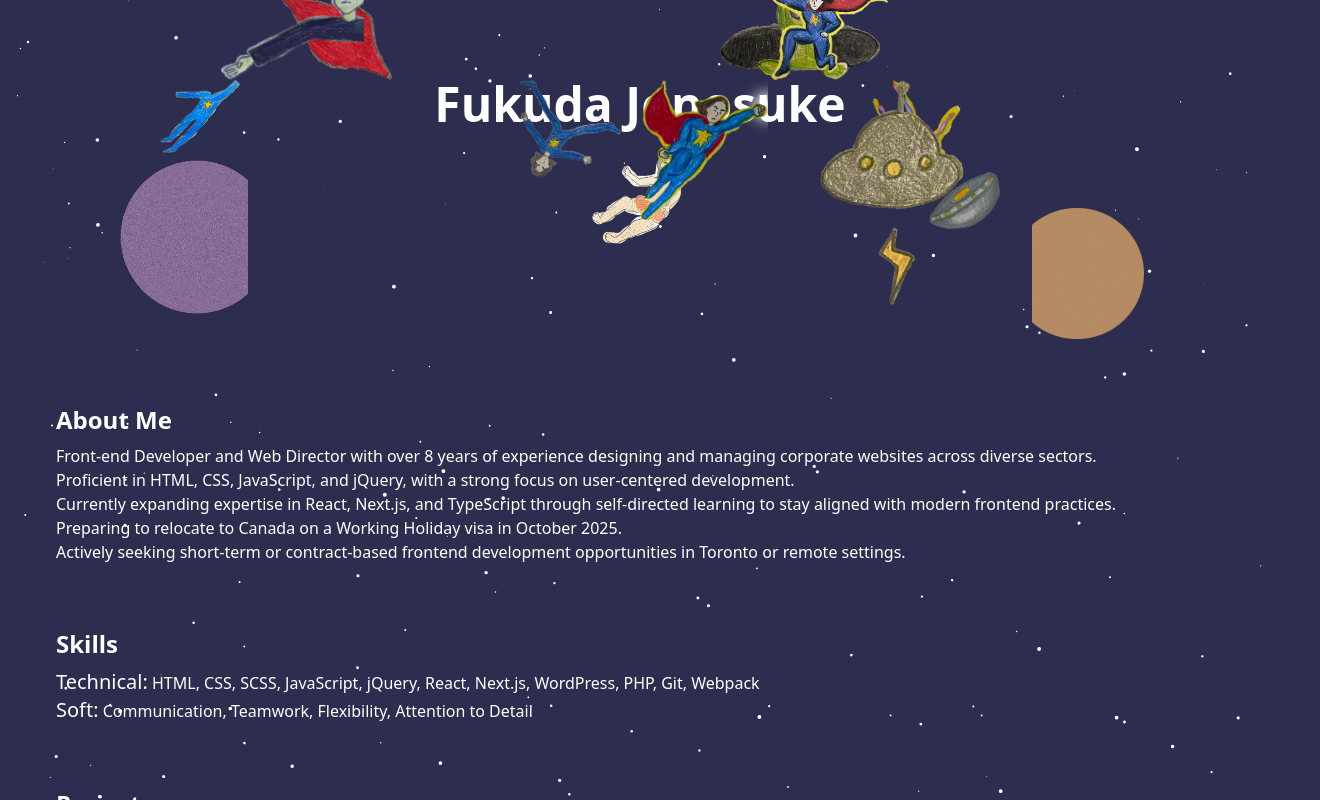
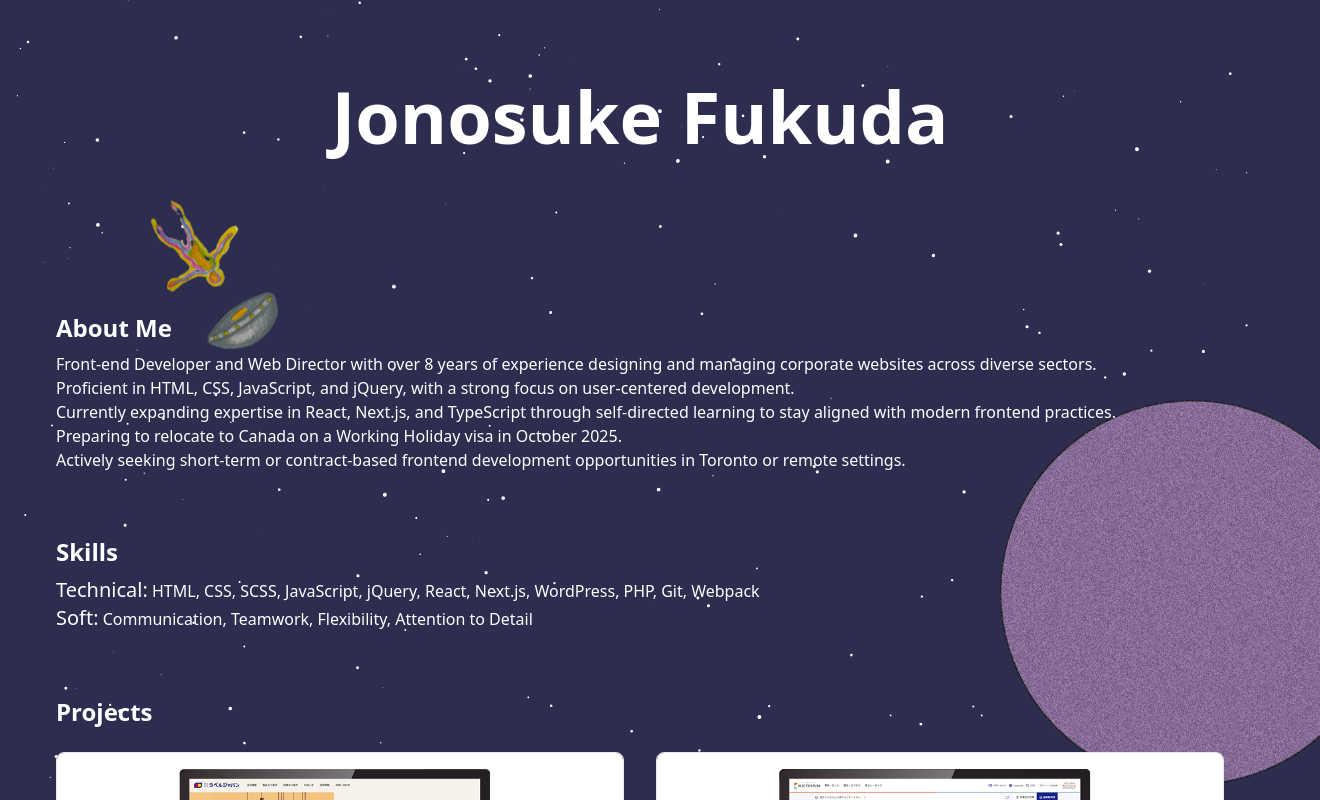
Before and after one commit to jojo-rlungrta/my-portfolio, a React (Vite) app: page / in a window 1280 px wide. Shown: the top 800 px of the page, 1320 px wide, since content can reach past the window. Built offline with nearby package versions, Linux system fonts and the light colour scheme.

Commit message:
20250910

```diff
--- a/src/components/Background.tsx
+++ b/src/components/Background.tsx
@@ -3,7 +3,6 @@ import Stars from "./Stars";
 const Background = () => {
   return (
     <div className="fixed inset-0 -z-10 overflow-hidden">
-      {/* 細かい星（背景として固定） */}
       <Stars />
     </div>
   );
--- /dev/null
+++ b/src/components/Decorations.module.css
@@ -0,0 +1,60 @@
+/* 横スクロール防止用（bodyに追加でも可） */
+body {
+  overflow-x: hidden;
+}
+
+/* jojo1~3 用スピン */
+@keyframes spin-regular {
+  0%   { transform: rotate(0deg) scale(1); }
+  20%  { transform: rotate(144deg) scale(1.1); }
+  40%  { transform: rotate(288deg) scale(1.15); }
+  60%  { transform: rotate(432deg) scale(1.15); }
+  80%  { transform: rotate(576deg) scale(1.1); }
+  100% { transform: rotate(720deg) scale(1); }
+}
+
+.spin-regular {
+  transform-origin: center center;
+  animation: spin-regular 0.5s linear forwards;
+}
+
+/* jojo4 用スピン（中央固定） */
+@keyframes spin-center {
+  0%   { transform: translateX(-50%) rotate(0deg) scale(1); }
+  20%  { transform: translateX(-50%) rotate(144deg) scale(1.1); }
+  40%  { transform: translateX(-50%) rotate(288deg) scale(1.15); }
+  60%  { transform: translateX(-50%) rotate(432deg) scale(1.15); }
+  80%  { transform: translateX(-50%) rotate(576deg) scale(1.1); }
+  100% { transform: translateX(-50%) rotate(720deg) scale(1); }
+}
+
+.spin-center {
+  transform-origin: center center;
+  animation: spin-center 0.5s linear forwards;
+}
+
+@keyframes rise-light {
+  0% { top: 3400px; opacity: 0; }
+  20% { opacity: 1; }
+  100% { top: 3000px; opacity: 0; } /* 上にのぼる */
+}
+
+/* 太陽のような光が上昇するアニメーション */
+@keyframes rise-light {
+  0%   { transform: translate(-50%, 0) scale(0.8); opacity: 0; }
+  20%  { opacity: 1; }
+  100% { transform: translate(-50%, -50px) scale(1.5); }
+}
+
+.sunrise {
+  position: absolute;
+  left: 50%;
+  width: 300px;
+  height: 300px;
+  background: radial-gradient(circle, rgba(255,255,200,0.9) 30%, rgba(255, 255, 200, 0) 70%);
+  border-radius: 50%;
+  transform: translate(-50%, 0);
+  animation: rise-light 4s ease-out forwards;
+  pointer-events: none;
+  z-index: -1;
+}
--- a/src/components/Decorations.tsx
+++ b/src/components/Decorations.tsx
@@ -1,34 +1,147 @@
+import { useEffect, useState } from "react";
+import styles from './Decorations.module.css';
 import item1 from '../assets/portfolio_im02.png';
 import item2 from '../assets/portfolio_im03.png';
 import ufo1 from '../assets/portfolio_im04.png';
 import ufo2 from '../assets/portfolio_im05.png';
 import alien from '../assets/portfolio_im06.png';
 import MenInBlack from '../assets/portfolio_im07.png';
-import jojo1 from '../assets/portfolio_im08.png';
-import jojo2 from '../assets/portfolio_im09.png';
-import jojo3 from '../assets/portfolio_im10.png';
+import jojo1 from '../assets/portfolio_im01.png';
+import jojo2 from '../assets/portfolio_im08.png';
+import jojo3 from '../assets/portfolio_im09.png';
+import jojo4 from '../assets/portfolio_im10.png';
 import star1 from '../assets/portfolio_im11.png';
 import star2 from '../assets/portfolio_im12.png';
 import star3 from '../assets/portfolio_im13.png';
 
 const Decorations = () => {
+  const [scroll, setScroll] = useState(0);
+  const [windowSize, setWindowSize] = useState({ width: 0, height: 0 });
+  const [activeCharIndex, setActiveCharIndex] = useState(0);
+  const [visibleItems, setVisibleItems] = useState({ item1: true, item2: true });
+  const [maxScroll, setMaxScroll] = useState(0);
+  const [spinState, setSpinState] = useState(false);
+
+  const lerp = (start: number, end: number, t: number) => start + (end - start) * t;
+  const easeInOutQuad = (t: number) => t < 0.5 ? 2 * t * t : -1 + (4 - 2 * t) * t;
+  const isDesktop = windowSize.width >= 1024;
+
+  useEffect(() => {
+    const updateSize = () => {
+      setWindowSize({ width: window.innerWidth, height: window.innerHeight });
+      setMaxScroll(document.body.scrollHeight - window.innerHeight);
+    };
+    updateSize();
+    window.addEventListener("resize", updateSize);
+    return () => window.removeEventListener("resize", updateSize);
+  }, []);
+
+  useEffect(() => {
+    if (!isDesktop) return;
+    const onScroll = () => setScroll(window.scrollY);
+    window.addEventListener("scroll", onScroll);
+    return () => window.removeEventListener("scroll", onScroll);
+  }, [isDesktop]);
+
+  const charData = [
+    { img: jojo1, start: { x: windowSize.width / 2 - 128, y: 200 }, end: { x: windowSize.width - 100 - 128, y: 600 }, nextItem: 'item1', width: 128, height: 128, scrollRange: [200, 600] },
+    { img: jojo2, start: { x: windowSize.width - 50 - 192, y: 600 }, end: { x: 100, y: 1400 }, nextItem: 'item2', width: 192, height: 192, scrollRange: [600, 1400] },
+    { img: jojo3, start: { x: 100, y: 1400 }, end: { x: windowSize.width / 2 - 176 / 2, y: 3100 }, nextItem: 'jojo4', width: 176, height: 176, scrollRange: [1400, 3100] },
+    { img: jojo4, start: { x: windowSize.width / 2 - 256 / 2, y: 3100 }, end: null, nextItem: null, width: 256, height: 256 },
+  ];
+
+  const itemData = {
+    item1: { img: item1, pos: { x: windowSize.width - 100 - 128, y: 650 }, width: 128 },
+    item2: { img: item2, pos: { x: 100, y: 1450 }, width: 112 },
+  };
+
+  const getCharPosition = (char: typeof charData[0]) => {
+    if (!isDesktop || !char.end) return char.start;
+    const startScroll = (char.scrollRange[0] / 3100) * maxScroll;
+    const endScroll = (char.scrollRange[1] / 3100) * maxScroll;
+    let t = Math.min(Math.max((scroll - startScroll) / (endScroll - startScroll), 0), 1);
+    t = easeInOutQuad(t);
+    const x = lerp(char.start.x, char.end.x, t);
+    const y = lerp(char.start.y, char.end.y, t);
+    return { x, y, t };
+  };
+
+  useEffect(() => {
+    if (!isDesktop || activeCharIndex > 3) return;
+    const currentChar = charData[activeCharIndex];
+    const { t } = getCharPosition(currentChar);
+
+    if (t >= 1) {
+      // パワーアップ時に回転
+      setSpinState(true);
+      setTimeout(() => setSpinState(false), 500); // 0.5秒で2回転
+
+      if (currentChar.nextItem === 'jojo4') {
+        setActiveCharIndex(3);
+      } else {
+        setVisibleItems(prev => ({ ...prev, [currentChar.nextItem]: false }));
+        setActiveCharIndex(prev => prev + 1);
+      }
+    }
+  }, [scroll, activeCharIndex, windowSize, maxScroll, isDesktop]);
+
+  const currentChar = charData[activeCharIndex];
+  const pos = getCharPosition(currentChar);
+
   return (
-    <div className="relative w-full h-full">
-      <img src={item1} alt="item1" className="absolute top-1/3 left-[10%] w-12 sm:w-16 lg:w-20" />
-      <img src={item2} alt="item2" className="absolute bottom-1/3 left-[20%] w-14 sm:w-20 lg:w-28" />
+    <div className="absolute inset-0 -z-10 pointer-events-none">
+      {/* 固定装飾 */}
+      <img src={star1} alt="star1" className="absolute top-8 right-0 w-16 lg:top-[400px] lg:-right-10 lg:w-80" />
+      <img src={star2} alt="star2" className="absolute top-16 right-6 w-12 lg:top-[1200px] lg:-left-10 lg:w-[600px]" />
+      <img src={star3} alt="star3" className="absolute -bottom-0 right-1/2 transform translate-x-1/2 lg:w-[100%]" />
+      <img src={ufo1} alt="ufo1" className="absolute lg:top-[200px] lg:left-[150px] w-16 sm:w-24 lg:w-32" />
+      <img src={ufo2} alt="ufo2" className="absolute lg:bottom-[1100px] right-[250px] w-20 sm:w-28 lg:w-36" />
+      <img src={alien} alt="alien" className="absolute lg:bottom-[700px] left-[100px] w-24 sm:w-32 lg:w-40" />
+      <img src={MenInBlack} alt="MenInBlack" className="absolute lg:bottom-[1350px] right-0 w-20 sm:w-28 lg:w-36" />
 
-      <img src={ufo1} alt="ufo1" className="absolute top-[25%] right-[20%] w-16 sm:w-24 lg:w-32" />
-      <img src={ufo2} alt="ufo2" className="absolute top-[40%] left-[65%] w-20 sm:w-28 lg:w-36" />
-      <img src={alien} alt="alien" className="absolute bottom-[15%] right-[30%] w-24 sm:w-32 lg:w-40" />
-      <img src={MenInBlack} alt="Men In Black" className="absolute bottom-[10%] left-[15%] w-20 sm:w-28 lg:w-36" />
+      {/* PCのみ */}
+      {isDesktop && (
+        <>
+          {visibleItems.item1 && <img src={itemData.item1.img} alt="item1" className="absolute" style={{ top: itemData.item1.pos.y, left: itemData.item1.pos.x, width: itemData.item1.width }} />}
+          {visibleItems.item2 && <img src={itemData.item2.img} alt="item2" className="absolute" style={{ top: itemData.item2.pos.y, left: itemData.item2.pos.x, width: itemData.item2.width }} />}
 
-      <img src={jojo1} alt="jojo1" className="absolute top-[10%] left-[40%] w-16 sm:w-24 lg:w-32" />
-      <img src={jojo2} alt="jojo2" className="absolute top-[50%] left-[50%] w-16 sm:w-24 lg:w-32" />
-      <img src={jojo3} alt="jojo3" className="absolute bottom-[20%] left-[60%] w-16 sm:w-24 lg:w-32" />
+          {/* jojo1~3 */}
+          {activeCharIndex < 3 && (
+            <img
+              src={currentChar.img}
+              alt={`jojo${activeCharIndex + 1}`}
+              className={`absolute ${spinState ? styles['spin-regular'] : ''}`}
+              style={{ top: pos.y, left: pos.x, width: currentChar.width, height: currentChar.height }}
+            />
+          )}
 
-      <img src={star1} alt="star1" className="absolute top-8 left-4 w-16 sm:top-12 sm:left-8 sm:w-24 lg:top-20 lg:left-20 lg:w-32" />
-      <img src={star2} alt="star2" className="absolute top-16 right-6 w-12 sm:top-24 sm:right-12 sm:w-20 lg:top-32 lg:right-24 lg:w-28" />
-      <img src={star3} alt="star3" className="absolute bottom-12 right-8 w-20 sm:bottom-20 sm:right-12 sm:w-28 lg:bottom-28 lg:right-20 lg:w-36" />
+          {/* jojo4 */}
+          {activeCharIndex === 3 && (
+            <>
+              {/* 太陽の光エフェクト */}
+              <div
+                className={styles.sunrise}
+                style={{ top: 3300 }} // jojo4 の位置に合わせて開始
+              />
+
+              {/* jojo4 本体 */}
+              <img
+                src={jojo4}
+                alt="jojo4"
+                className={`absolute ${spinState ? styles['spin-center'] : ''}`}
+                style={{
+                  top: 3100,
+                  left: '50%',
+                  transform: 'translateX(-50%)',
+                  width: charData[3].width,
+                  height: charData[3].height,
+                  // transform は CSS に任せる
+                }}
+              />
+            </>
+          )}
+        </>
+      )}
     </div>
   );
 };
--- a/src/components/Footer.tsx
+++ b/src/components/Footer.tsx
@@ -1,6 +1,6 @@
 export default function Footer() {
   return (
-    <footer className="mt-20 text-center">
+    <footer className="mt-20 lg:mt-[350px] text-center">
       © 2025 j.fukuda Portfolio
     </footer>
   );
--- a/src/components/Header.tsx
+++ b/src/components/Header.tsx
@@ -1,13 +1,7 @@
-import avatar from '../assets/portfolio_im01.png';
-
-
 export default function Header() {
   return (
     <header className="text-center mb-20">
-      <h1 className="text-5xl font-bold">Fukuda Jonosuke</h1>
-      <div className="my-5">
-        <img src={avatar} alt="avatar" className="mx-auto w-24 h-24" />
-      </div>
+      <h1 className="text-7xl font-bold">Jonosuke Fukuda</h1>
     </header>
   );
 }
--- a/src/components/Projects.tsx
+++ b/src/components/Projects.tsx
@@ -107,8 +107,7 @@ export default function Projects() {
 
             {/* カード下部の詳細 */}
             <div className="p-2 lg:p-4">
-              <h3 className="text-lg font-semibold">{project.title}</h3>
-              <p className="text-sm text-gray-400">{project.period}</p>
+              <h3 className="text-lg font-semibold">{project.title} <span className="text-sm">({project.period})</span></h3>
               <p className="text-sm mt-1"><strong>Role:</strong> {project.role}</p>
               <p className="text-sm mt-1"><strong>Tech:</strong> {project.tech.join(', ')}</p>
               <p className="text-sm mt-2">{project.description}</p>
```
Also changed, not shown: src/assets/portfolio_im09.png, src/assets/portfolio_im13.png.
